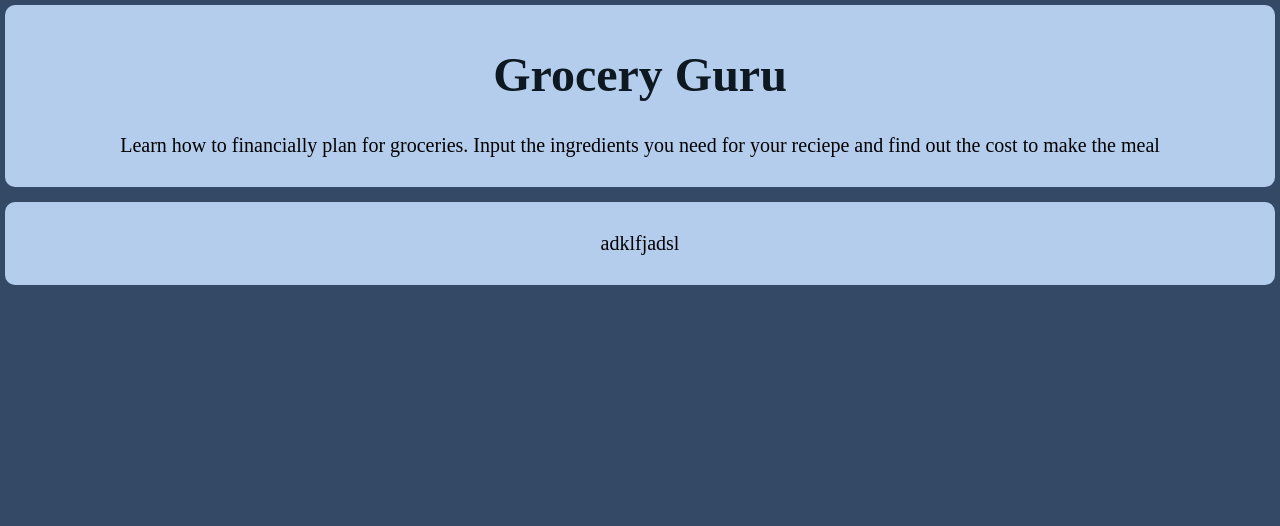
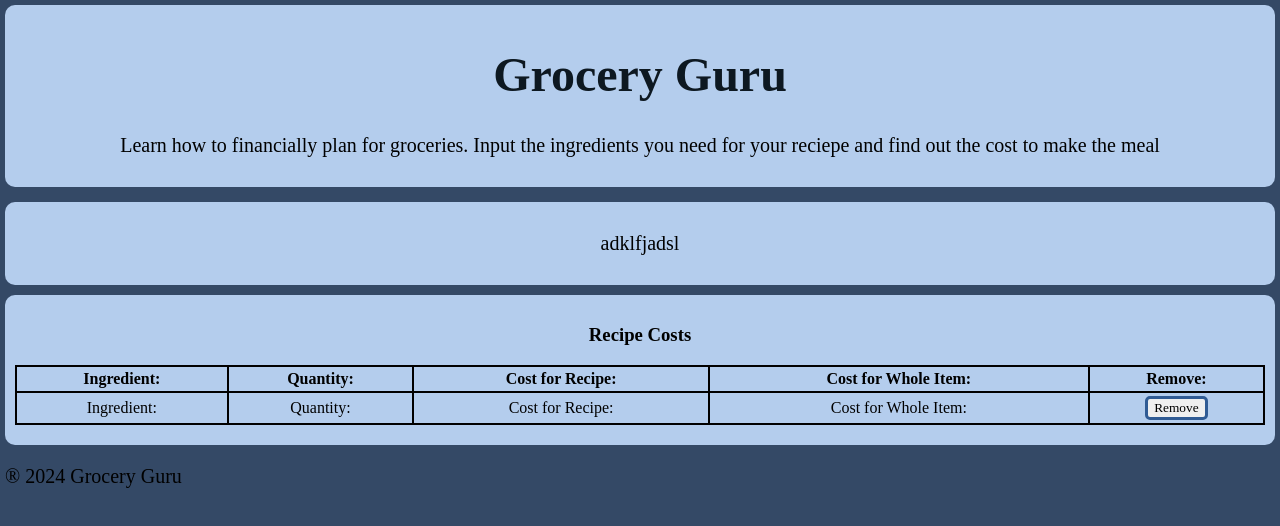
Before and after one commit to SofiaBLynch/CodeForChange2024, a React (Create React App) app: page / in a window 1280 px wide. Shown: the top 526 px of the page. Built offline with nearby package versions, Linux system fonts and the light colour scheme.

Commit message:
add table for costs

```diff
--- a/package.json
+++ b/package.json
@@ -6,6 +6,7 @@
     "@testing-library/jest-dom": "^5.17.0",
     "@testing-library/react": "^13.4.0",
     "@testing-library/user-event": "^13.5.0",
+    "json-server": "^1.0.0-alpha.23",
     "react": "^18.2.0",
     "react-dom": "^18.2.0",
     "react-scripts": "5.0.1",
--- /dev/null
+++ b/src/copyright.css
@@ -0,0 +1,4 @@
+#copyright-statement
+{
+    text-align: left;
+}
--- /dev/null
+++ b/src/copyright.js
@@ -0,0 +1,13 @@
+import './copyright.css';
+
+function Copyright() {
+  return (
+    <div class="App">
+      <div class='copyright'>
+        <p id='copyright-statement'>&#174; 2024 Grocery Guru</p>
+      </div>
+    </div>
+  );
+}
+
+export default Copyright;
--- a/src/index.js
+++ b/src/index.js
@@ -3,12 +3,16 @@ import ReactDOM from 'react-dom/client';
 import './index.css';
 import App from './App';
 import UserInput from './userInput';
+import OutputTable from './outputTable'
+import Copyright from './copyright'
 
 const root = ReactDOM.createRoot(document.getElementById('root'));
 root.render(
   <React.StrictMode>
     <App />
     <UserInput />
+    <OutputTable />
+    <Copyright />
   </React.StrictMode>
 );
 
--- /dev/null
+++ b/src/outputTable.css
@@ -0,0 +1,37 @@
+.outputTable
+{
+  background-color:#B4CDED;
+  padding: 10px;
+  border-radius: 10px;
+  margin-top: 10px;
+  margin-bottom:10px;
+  font-family: 'Gravitas One';
+  padding-bottom: 20px;
+}
+
+table, th, td
+{
+    border: 2px solid black;
+    padding: 3px;
+}
+
+table {
+    border-collapse: collapse;
+    width: 100%;
+}
+.trashcan
+{
+    border-radius: 5px;
+    border: 3px solid #305b94;
+    font-family: 'Times New Roman';
+}
+.trashcan:hover
+{
+    background-color: #84b2ed;
+}
+
+.trashcan:active
+{
+    border-color: darkred;
+    background-color: red;
+}
--- /dev/null
+++ b/src/outputTable.js
@@ -0,0 +1,29 @@
+import './outputTable.css';
+function OutputTable() {
+  return (
+    <div class="App">
+      <div class='outputTable'>
+        <h3> Recipe Costs</h3>
+        <table id='ingredientTable'>
+            <tr>
+                <th>Ingredient:</th>
+                <th>Quantity:</th>
+                <th>Cost for Recipe:</th>
+                <th>Cost for Whole Item:</th>
+                <th>Remove:</th>
+            </tr>
+            <tr>
+                <td>Ingredient:</td>
+                <td>Quantity:</td>
+                <td>Cost for Recipe:</td>
+                <td>Cost for Whole Item:</td>
+                <td><button class='trashcan'>Remove</button></td>
+            </tr>
+
+        </table>
+      </div>
+    </div>
+  );
+}
+
+export default OutputTable;
```
Also changed, not shown: 1 other file (tests, documents, lock files or other folders).
